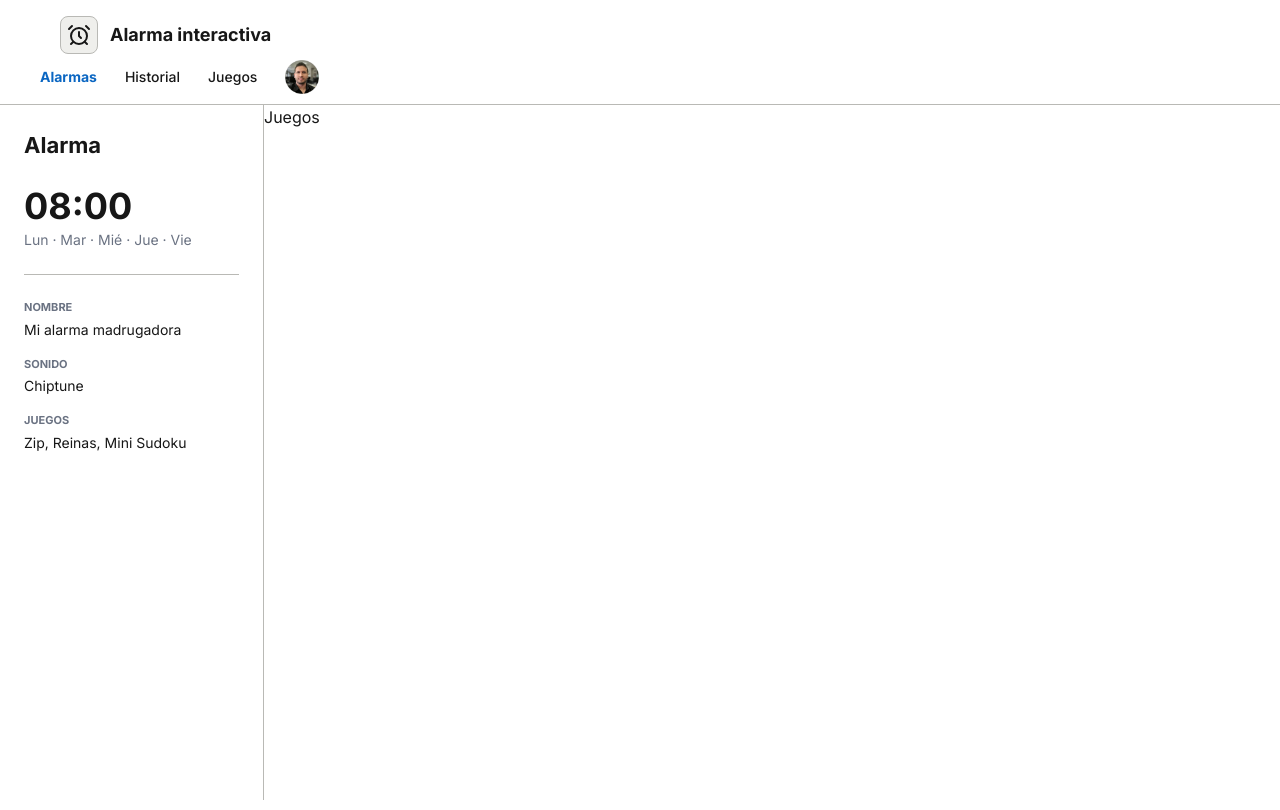
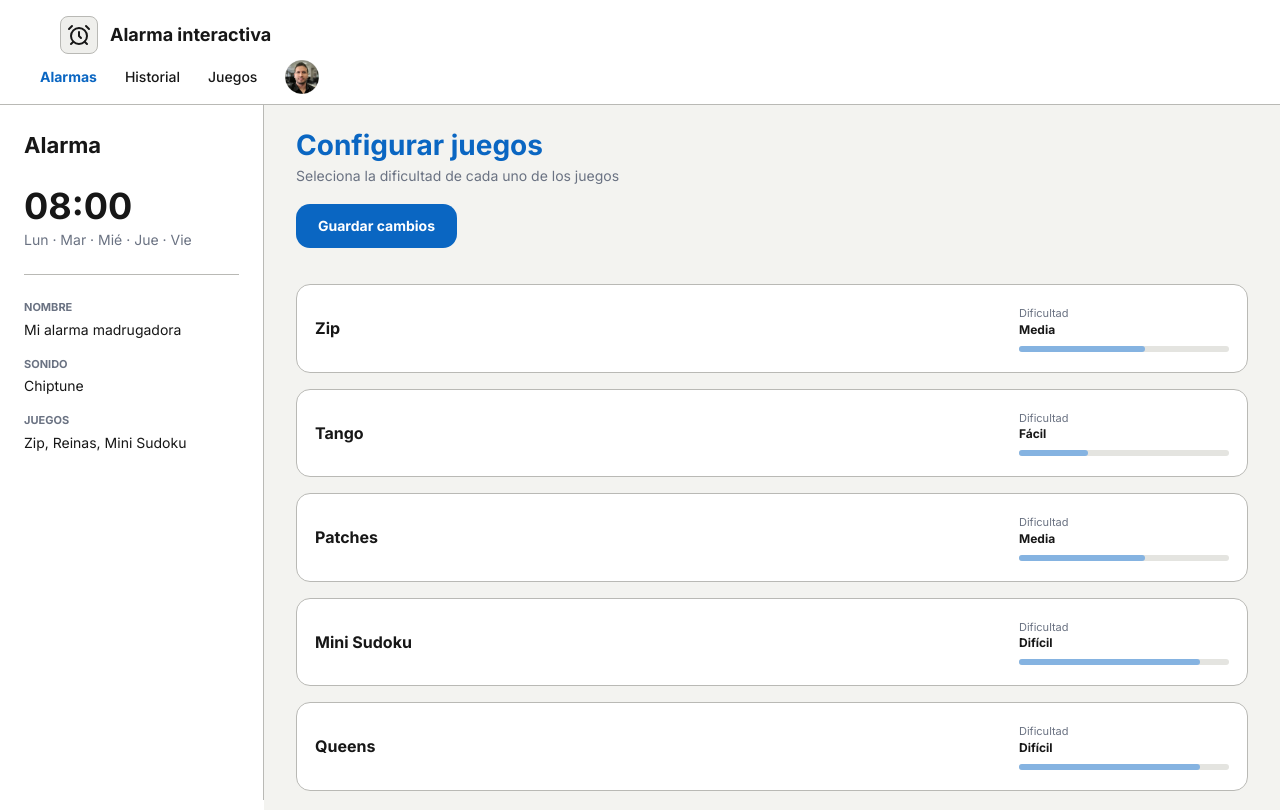
Before and after one commit to CastaDJ/web-alarma, a Next.js app: page /games in a window 1280 px wide. Built offline with nearby package versions, Linux system fonts and the light colour scheme.

Commit message:
feat: ✨ create games layout

```diff
--- a/src/app/(main)/(sidebar)/games/page.tsx
+++ b/src/app/(main)/(sidebar)/games/page.tsx
@@ -1,7 +1,68 @@
 export default function GamesPage() {
+  const data = [
+    {
+      name: "Zip",
+      difficulty: "Media",
+      size: "60%",
+    },
+    {
+      name: "Tango",
+      difficulty: "Fácil",
+      size: "33%",
+    },
+    {
+      name: "Patches",
+      difficulty: "Media",
+      size: "60%",
+    },
+    {
+      name: "Mini Sudoku",
+      difficulty: "Difícil",
+      size: "86%",
+    },
+    {
+      name: "Queens",
+      difficulty: "Difícil",
+      size: "86%",
+    },
+  ];
+
   return (
-    <div>
-      <h1>Juegos</h1>
-    </div>
+    <main className="bg-[#f3f3f0] w-full py-4.75 px-8 flex flex-col gap-9">
+      <header className="flex flex-col gap-4.5">
+        <div>
+          <h1 className="font-bold text-primary text-[28px]">
+            Configurar juegos
+          </h1>
+          <p className="text-sm text-gray-500">
+            Seleciona la dificultad de cada uno de los juegos
+          </p>
+        </div>
+        <button className="font-bold text-sm bg-primary text-white py-3 px-5.5 rounded-[14px] w-fit cursor-pointer hover:bg-primary-200 active:bg-primary-200">
+          Guardar cambios
+        </button>
+      </header>
+      <section className="w-full flex gap-4 flex-wrap">
+        {data.map(({ name, size, difficulty }) => (
+          <article
+            key={name}
+            className="flex justify-between bg-white w-full border border-solid border-hard-gray rounded-[14px] px-4.5 gap-4 py-5 items-center cursor-pointer hover:outline-1 hover:outline-primary-200"
+          >
+            <h2 className="font-bold flex-[60%]">{name}</h2>
+            <div className="flex flex-col min-w-52.5">
+              <span className="text-[11px] text-gray-500">Dificultad</span>
+              <span className="text-xs font-bold">{difficulty}</span>
+              <div className="relative mt-2">
+                <div className="h-1.5 bg-[#E4E4E0] rounded-full w-full" />
+                <div
+                  className="absolute inset-0 h-1.5 bg-primary-100 rounded-full"
+                  style={{ width: size }}
+                />
+              </div>
+            </div>
+          </article>
+        ))}
+      </section>
+    </main>
   );
 }
--- a/src/app/globals.css
+++ b/src/app/globals.css
@@ -8,6 +8,7 @@
 @theme {
   --color-hard-gray: #b9b9b5;
   --color-primary: #0a66c2;
+  --color-primary-200: #08529b;
   --color-primary-100: #85b3e1;
 }
 
```
